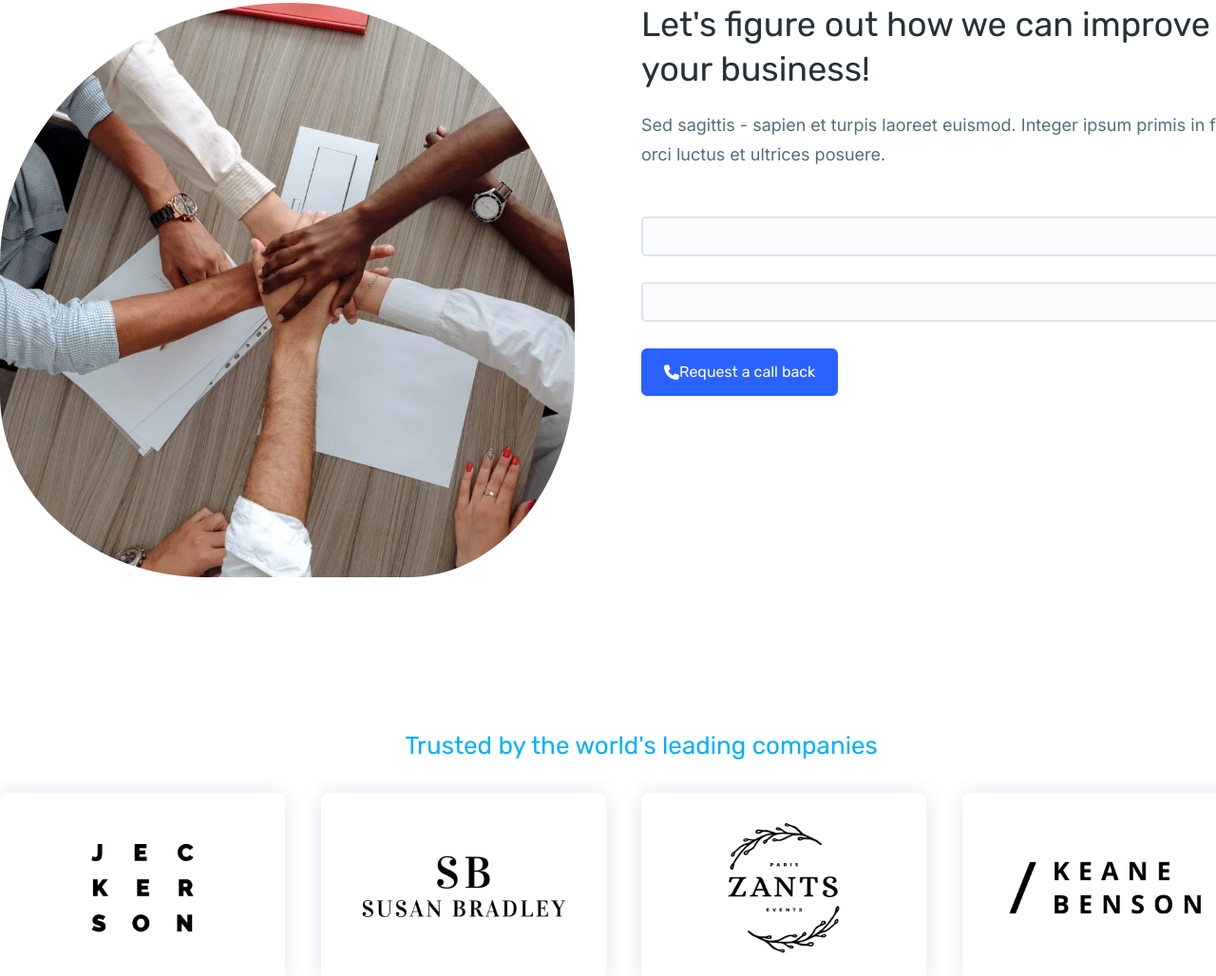
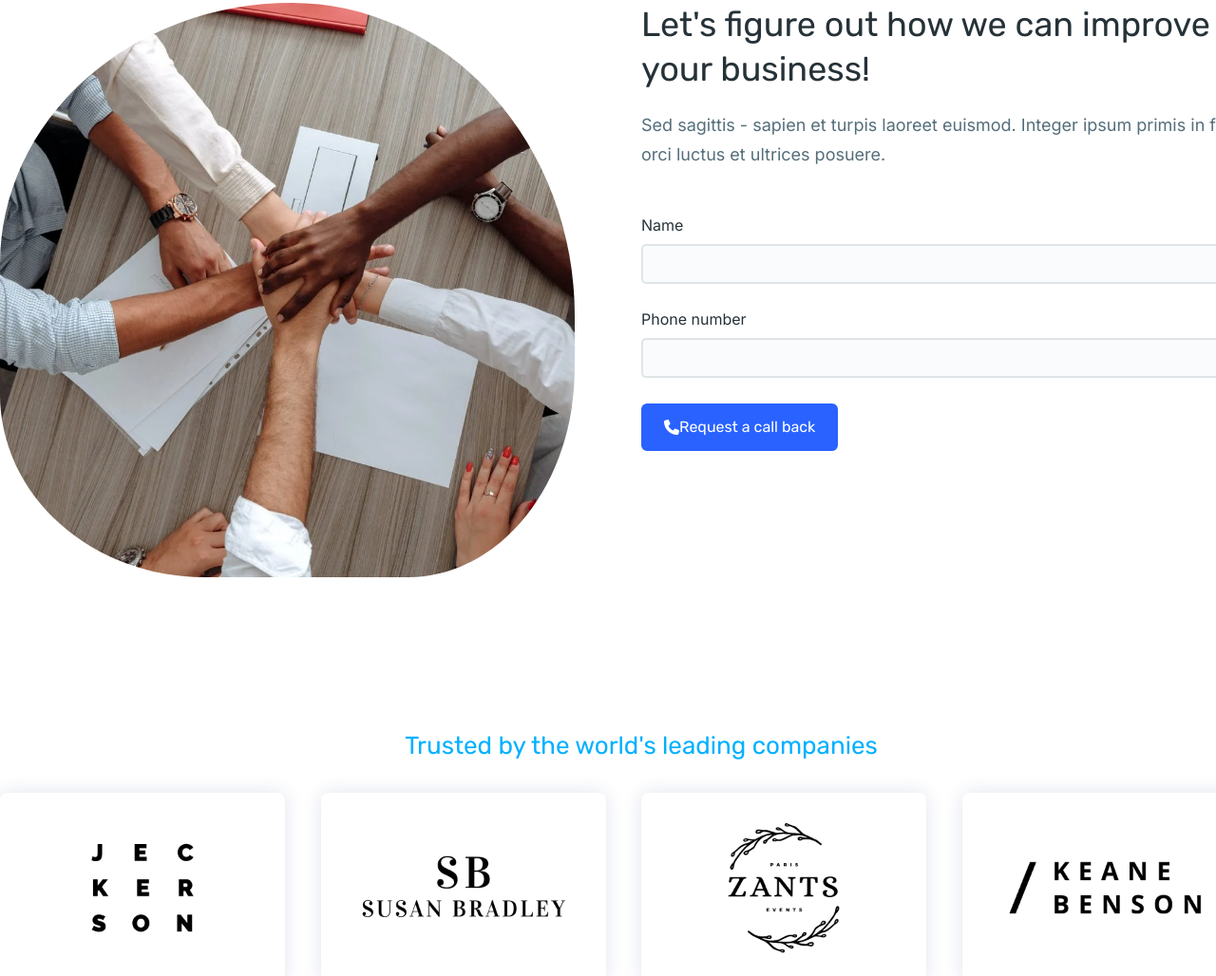
Before and after one commit to FisnikM19/My-project--HTML-and-CSS, a plain HTML site: page index.html in a window 1280 px wide. Shown: the part 1433-2461 px from the top of the page at 95% size. Drawn offline with Linux system fonts and the light colour scheme.

Commit message:
e bera label display block

```diff
--- a/assets/css/style.css
+++ b/assets/css/style.css
@@ -71,6 +71,10 @@ header div.container{
 
 input, label {
     display: none;
+}
+
+form label{
+    display: block;
 }
 
 
```
